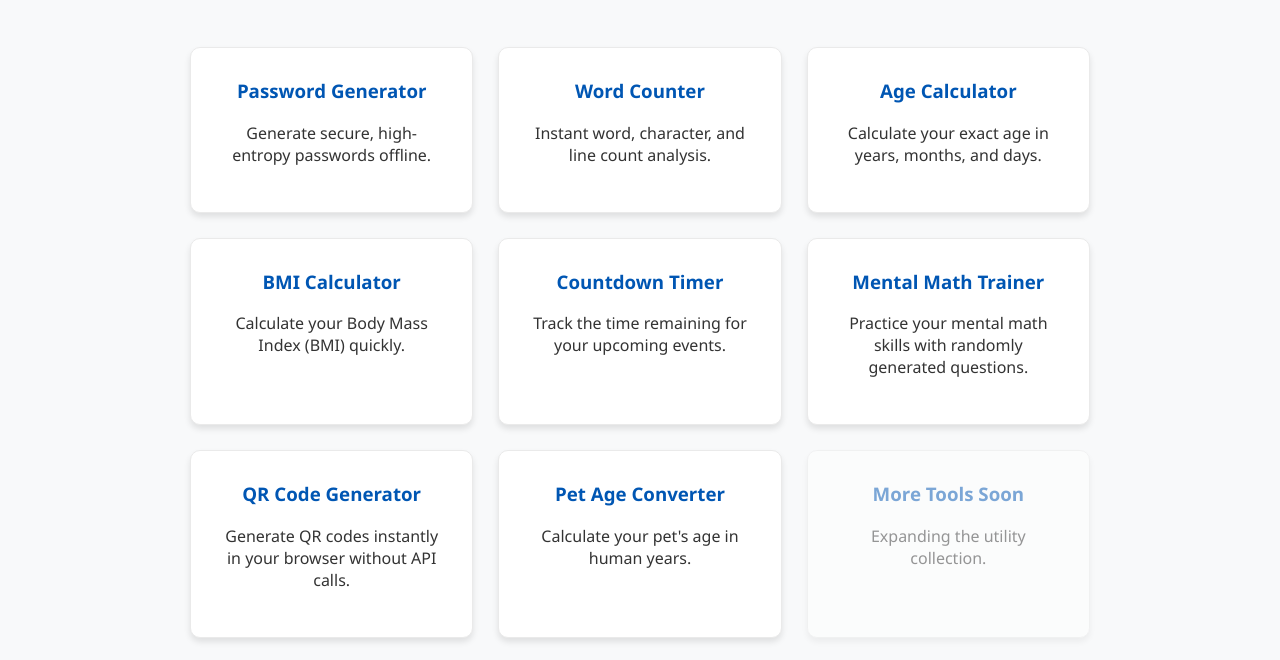
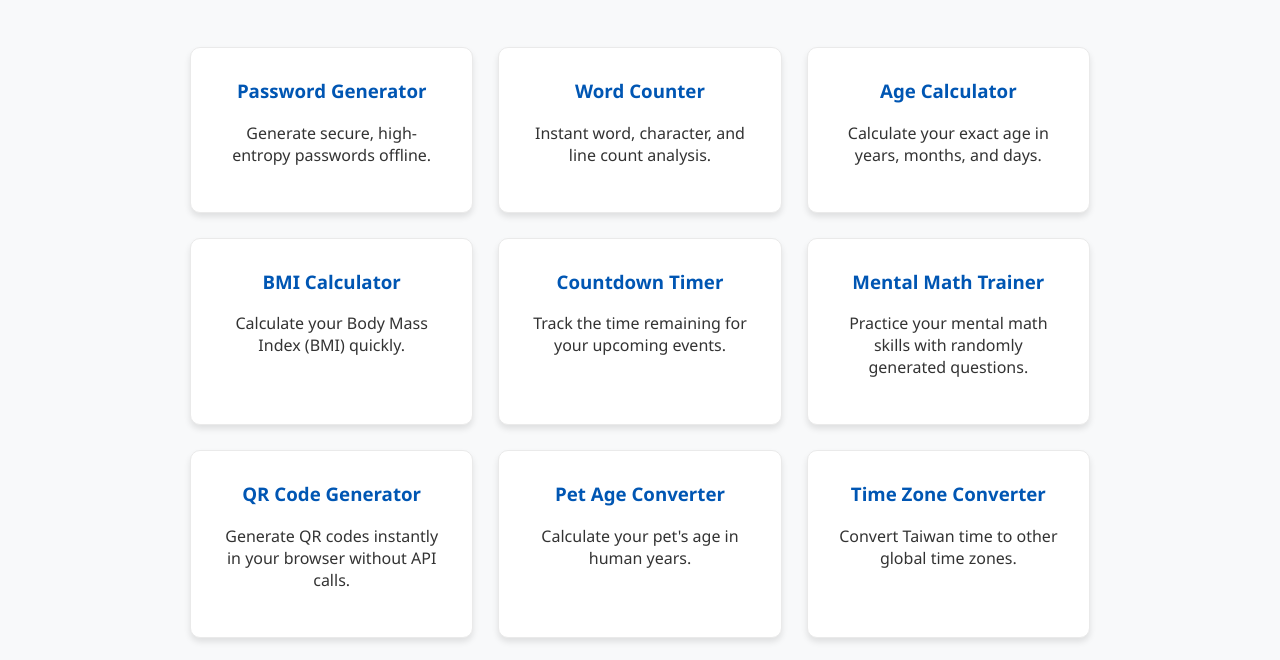
Before and after one commit to webutilityhub-pro/my-tools, a plain HTML site: page index.html in a window 1280 px wide. Shown: the part 207-867 px from the top of the page. Drawn offline with Linux system fonts and the light colour scheme.

Commit message:
Update index.html

```diff
--- a/index.html
+++ b/index.html
@@ -79,7 +79,11 @@
 </a><a href="pet-age.html" class="card">
     <h3>Pet Age Converter</h3>
     <p>Calculate your pet's age in human years.</p>
+</a><a href="time-converter.html" class="card">
+    <h3>Time Zone Converter</h3>
+    <p>Convert Taiwan time to other global time zones.</p>
 </a>
+
 
 </a>
 
```
